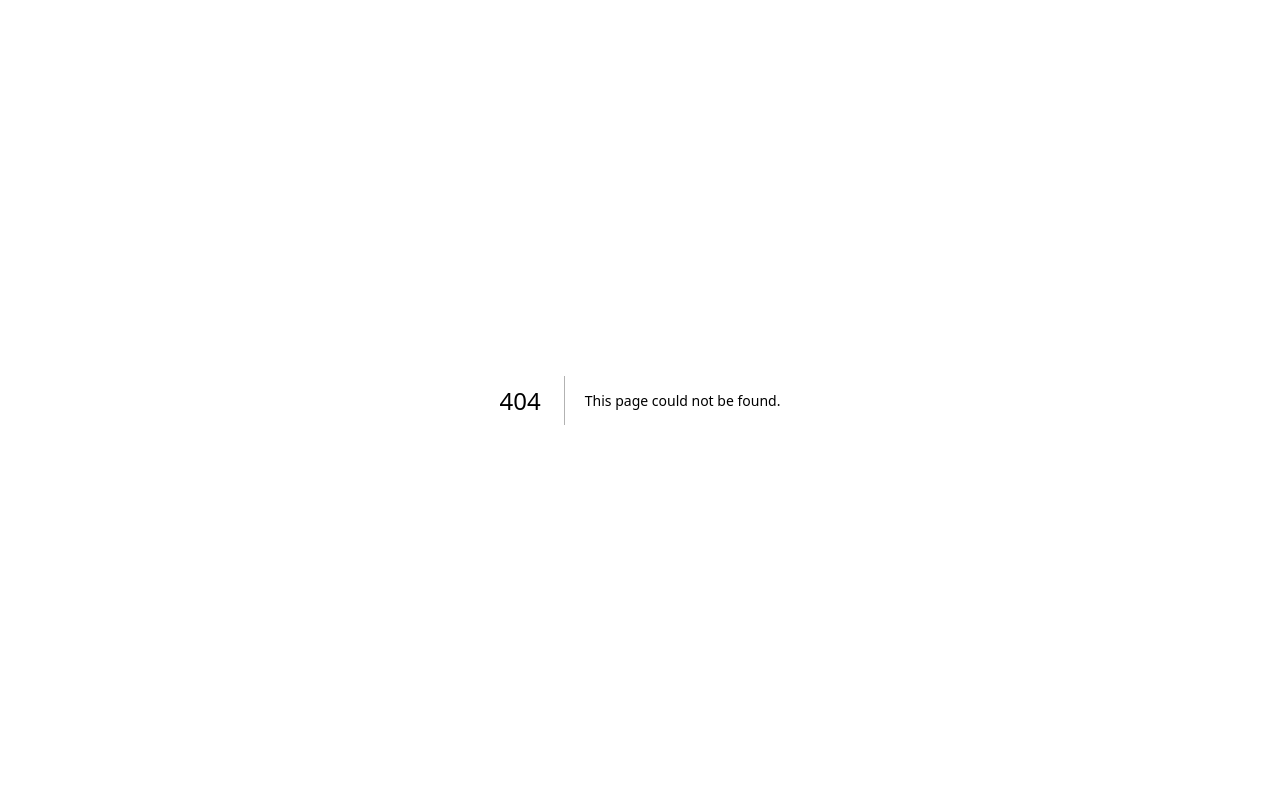
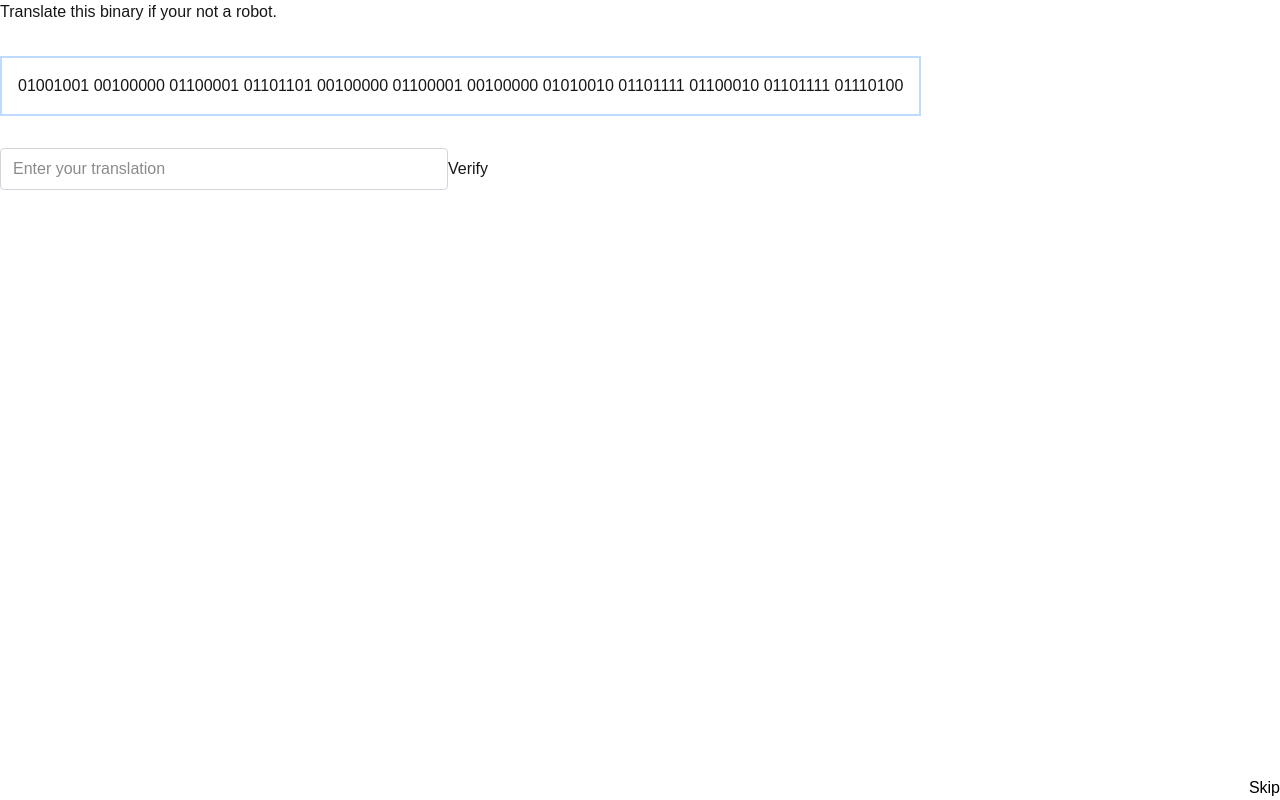
Before and after one commit to ZifFiji/CaptchaWare, a Next.js app in the folder captchaware/: page /binaryCaptcha in a window 1280 px wide. Before the commit this address had no page. Built offline with nearby package versions, Linux system fonts and the light colour scheme.

Commit message:
feat: binary captcha (#1)

```diff
--- /dev/null
+++ b/captchaware/src/app/binaryCaptcha/page.tsx
@@ -0,0 +1,71 @@
+"use client";
+
+import { useState, useEffect } from "react";
+
+const BinaryCaptchaComponent = ({isCorrect}: {isCorrect: boolean}) => {
+  const [waitTime, setWaitTime] = useState(false);
+
+  useEffect(() => {
+    const timer = setTimeout(() => {
+      setWaitTime(true);
+    }, 2000);
+
+    return () => clearTimeout(timer);
+  }, []);
+
+  return (
+    <div>
+      <p>
+        {isCorrect && !waitTime &&(
+          "Correct translation."
+        )
+        }
+        {!isCorrect && (
+          "Incorrect translation. Try again!"
+        )}
+        {isCorrect && waitTime &&(
+          "Captcha failed. Only robots understand binary."
+        )}
+      </p>
+    </div>
+  );
+
+}
+
+export default function BinaryCaptcha() {
+  const [response, setResponse] = useState("");
+  const [isCorrect, setIsCorrect] = useState(false);
+  const [submitted, setSubmitted] = useState(false);
+  const String = "I am a Robot";
+  const binarySring = "01001001 00100000 01100001 01101101 00100000 01100001 00100000 01010010 01101111 01100010 01101111 01110100";
+
+  const handleClick = () => {
+    setSubmitted(true);
+    setIsCorrect(response.trim().toLowerCase() === String.toLowerCase());
+  };
+
+  return (
+    <div className="space-y-8">
+      <p>Translate this binary if your not a robot.</p>
+      <div className="border-2 border-solid border-blue-200 w-fit p-4">
+        {binarySring}
+      </div>
+      <div className="space-y-4">
+        <input
+          type="text"
+          value={response}
+          onChange={(e) => setResponse(e.target.value)}
+          placeholder="Enter your translation"
+          className="border border-gray-300 px-3 py-2 rounded w-full max-w-md"
+        />
+        <button onClick={handleClick}>Verify</button>
+      </div>
+      {submitted && (
+        <div>
+          <BinaryCaptchaComponent isCorrect={isCorrect} />
+        </div>
+      )}
+     <div className="absolute right-0 bottom-0 text-black">Skip</div>
+    </div>
+  );
+}
```
